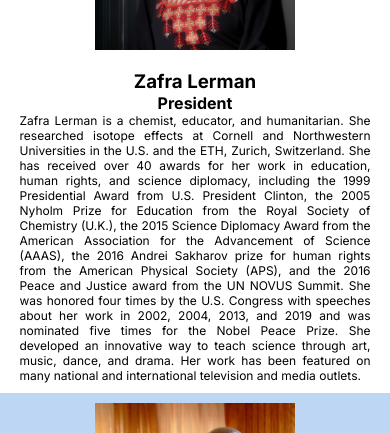
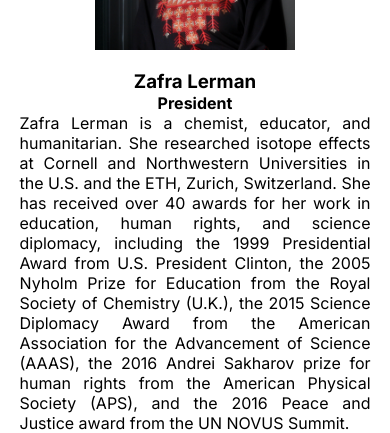
Before and after one commit to DannyMExe/lerman-institute, a Next.js app: page /board in a window 390 px wide. Shown: the part 386-819 px from the top of the page. Built offline with nearby package versions, Linux system fonts and the light colour scheme.

Commit message:
publications

```diff
--- a/app/board/Board.module.css
+++ b/app/board/Board.module.css
@@ -49,7 +49,7 @@
 
 @media (max-width: 1100px) {
   .zafraBio {
-    font-size: clamp(10px, 12px, 16px);
+    font-size: clamp(10px, 2vh, 16px);
   }
 }
 
--- a/app/board/page.js
+++ b/app/board/page.js
@@ -5,7 +5,7 @@ const board = [
   {
     name: "Zafra Lerman",
     title: "President",
-    bio: "Zafra Lerman is a chemist, educator, and humanitarian. She researched isotope effects at Cornell and Northwestern Universities in the U.S. and the ETH, Zurich, Switzerland. She has received over 40 awards for her work in education, human rights, and science diplomacy, including the 1999 Presidential Award from U.S. President Clinton, the 2005 Nyholm Prize for Education from the Royal Society of Chemistry (U.K.), the 2015 Science Diplomacy Award from the American Association for the Advancement of Science (AAAS), the 2016 Andrei Sakharov prize for human rights from the American Physical Society (APS), and the 2016 Peace and Justice award from the UN NOVUS Summit. She was honored four times by the U.S. Congress with speeches about her work in 2002, 2004, 2013, and 2019 and was nominated five times for the Nobel Peace Prize. She developed an innovative way to teach science through art, music, dance, and drama. Her work has been featured on many national and international television and media outlets.",
+    bio: "Zafra Lerman is a chemist, educator, and humanitarian. She researched isotope effects at Cornell and Northwestern Universities in the U.S. and the ETH, Zurich, Switzerland. She has received over 40 awards for her work in education, human rights, and science diplomacy, including the 1999 Presidential Award from U.S. President Clinton, the 2005 Nyholm Prize for Education from the Royal Society of Chemistry (U.K.), the 2015 Science Diplomacy Award from the American Association for the Advancement of Science (AAAS), the 2016 Andrei Sakharov prize for human rights from the American Physical Society (APS), and the 2016 Peace and Justice award from the UN NOVUS Summit. <br /><br />She was honored four times by the U.S. Congress with speeches about her work in 2002, 2004, 2013, and 2019 and was nominated five times for the Nobel Peace Prize. She developed an innovative way to teach science through art, music, dance, and drama. Her work has been featured on many national and international television and media outlets.",
     image: "ZafraLerman.png",
     zafra: true,
   },
@@ -44,9 +44,17 @@ const Board = () => {
               <div className={styles.bioContainer}>
                 <h3 className={styles.name}>{member.name}</h3>
                 <h4>{member.title}</h4>
-                <p className={member.zafra ? styles.zafraBio : styles.bio}>
+                {/* <p className={member.zafra ? styles.zafraBio : styles.bio}>
                   {member.bio}
-                </p>
+                </p> */}
+                {member.zafra ? (
+                  <p
+                    className={styles.zafraBio}
+                    dangerouslySetInnerHTML={{ __html: member.bio }}
+                  />
+                ) : (
+                  <p className={styles.bio}>{member.bio}</p>
+                )}
               </div>
             </div>
           );
```
